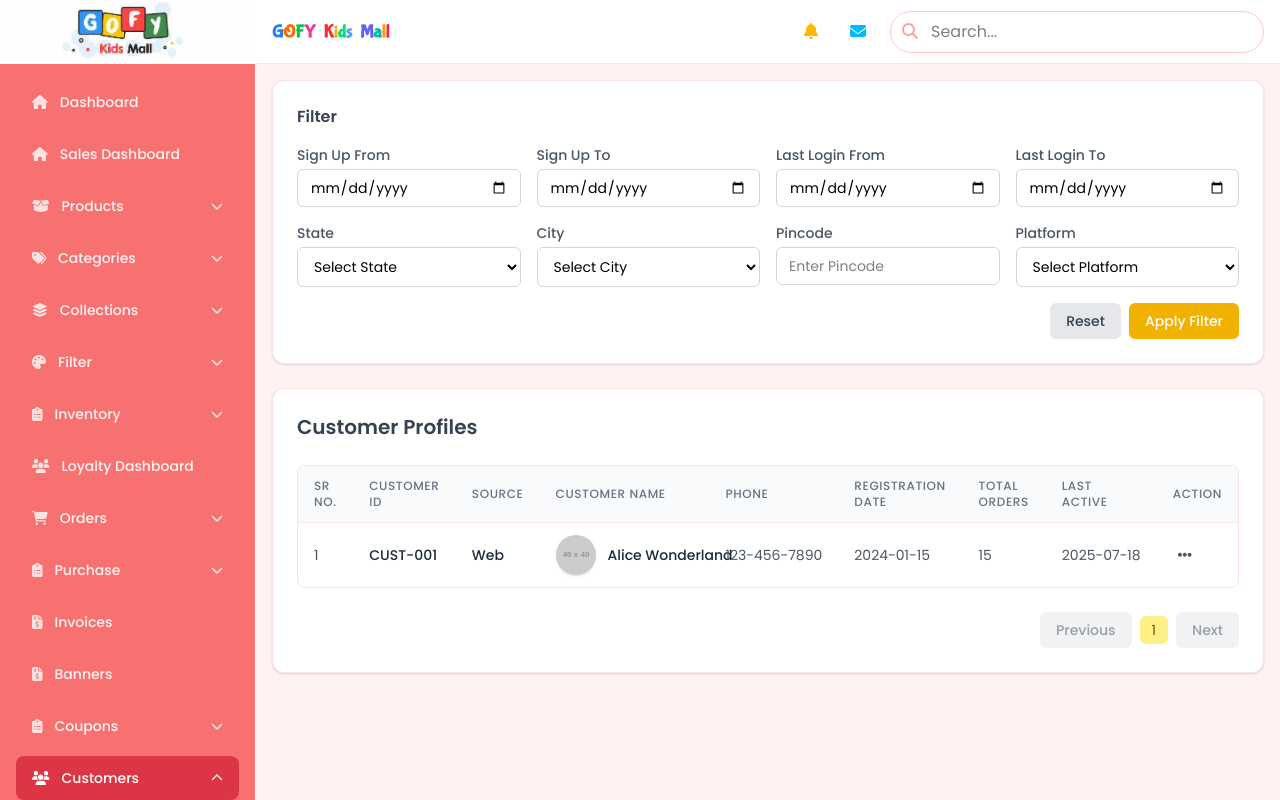
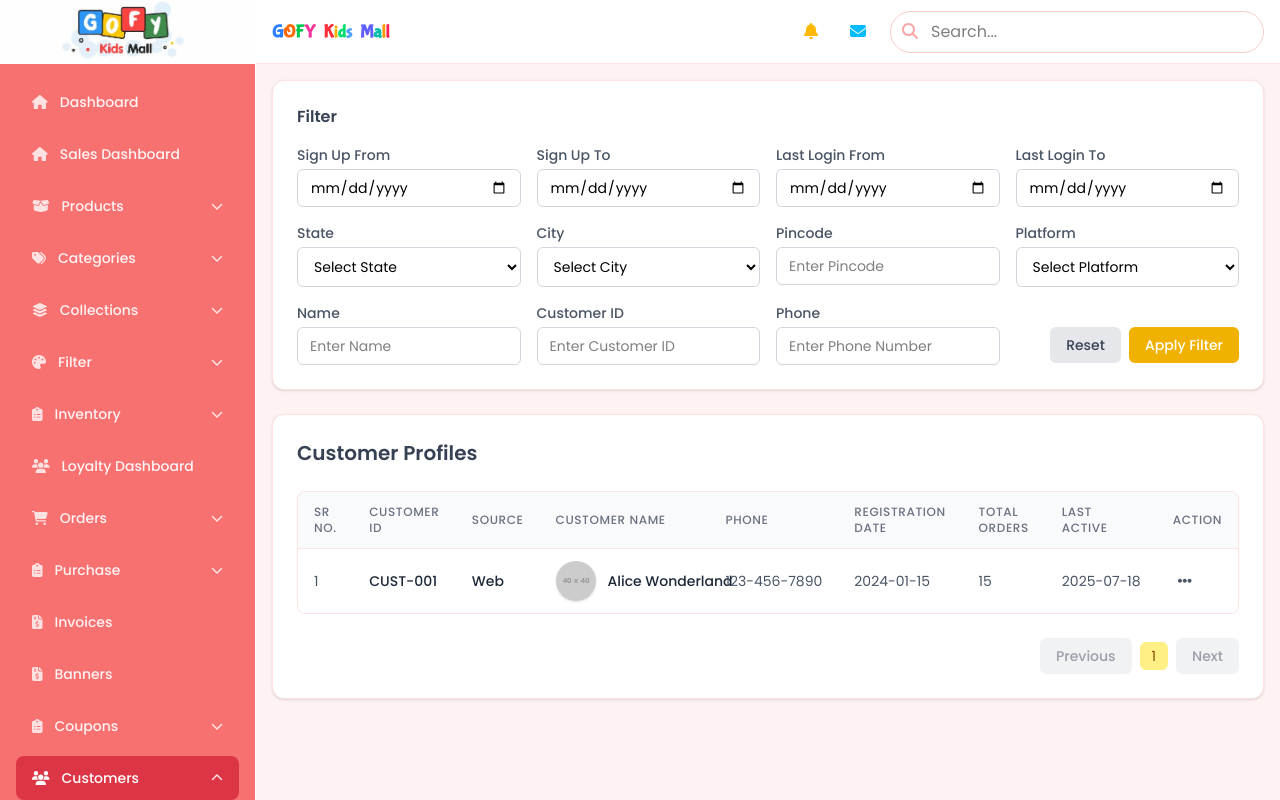
Before and after one commit to bmdusapna-pixel/gofydashboard, a React (Vite) app: page /customers in a window 1280 px wide. Built offline with nearby package versions, Linux system fonts and the light colour scheme; no server answers; sample sign-in values are in the browser's storage.

Commit message:
customer

```diff
--- a/src/pages/Customers/index.jsx
+++ b/src/pages/Customers/index.jsx
@@ -256,16 +256,53 @@ const App = () => {
                   <option value="iOS">iOS App</option>
                 </select>
               </div>
+
+              {/* Name */}
+              <div>
+                <label className="block text-sm font-medium text-gray-600 mb-1">
+                  Name
+                </label>
+                <input
+                  type="text"
+                  placeholder="Enter Name"
+                  className="w-full border border-gray-300 rounded-md px-3 py-2 text-sm focus:ring-2 focus:ring-primary-300 focus:outline-none"
+                />
               </div>
 
+              {/* Customer ID */}
+              <div>
+                <label className="block text-sm font-medium text-gray-600 mb-1">
+                  Customer ID
+                </label>
+                <input
+                  type="text"
+                  placeholder="Enter Customer ID"
+                  className="w-full border border-gray-300 rounded-md px-3 py-2 text-sm focus:ring-2 focus:ring-primary-300 focus:outline-none"
+                />
+              </div>
+
+              {/* Phone */}
+              <div>
+                <label className="block text-sm font-medium text-gray-600 mb-1">
+                  Phone
+                </label>
+                <input
+                  type="text"
+                  placeholder="Enter Phone Number"
+                  className="w-full border border-gray-300 rounded-md px-3 py-2 text-sm focus:ring-2 focus:ring-primary-300 focus:outline-none"
+                />
+              </div>
               {/* Buttons */}
-            <div className="flex justify-end mt-4 space-x-2">
+              <div>
+                <div className="flex justify-end mt-6 space-x-2">
                   <button className="px-4 py-2 text-sm font-medium bg-gray-200 text-gray-700 rounded-md hover:bg-gray-300">
                     Reset
                   </button>
                   <button className="px-4 py-2 text-sm font-medium bg-yellow-500 text-white rounded-md hover:bg-yellow-600">
                     Apply Filter
                   </button>
+                </div>
+              </div>
             </div>
           </div>
 
```
Lines whose indentation alone changed are shown as unchanged.
